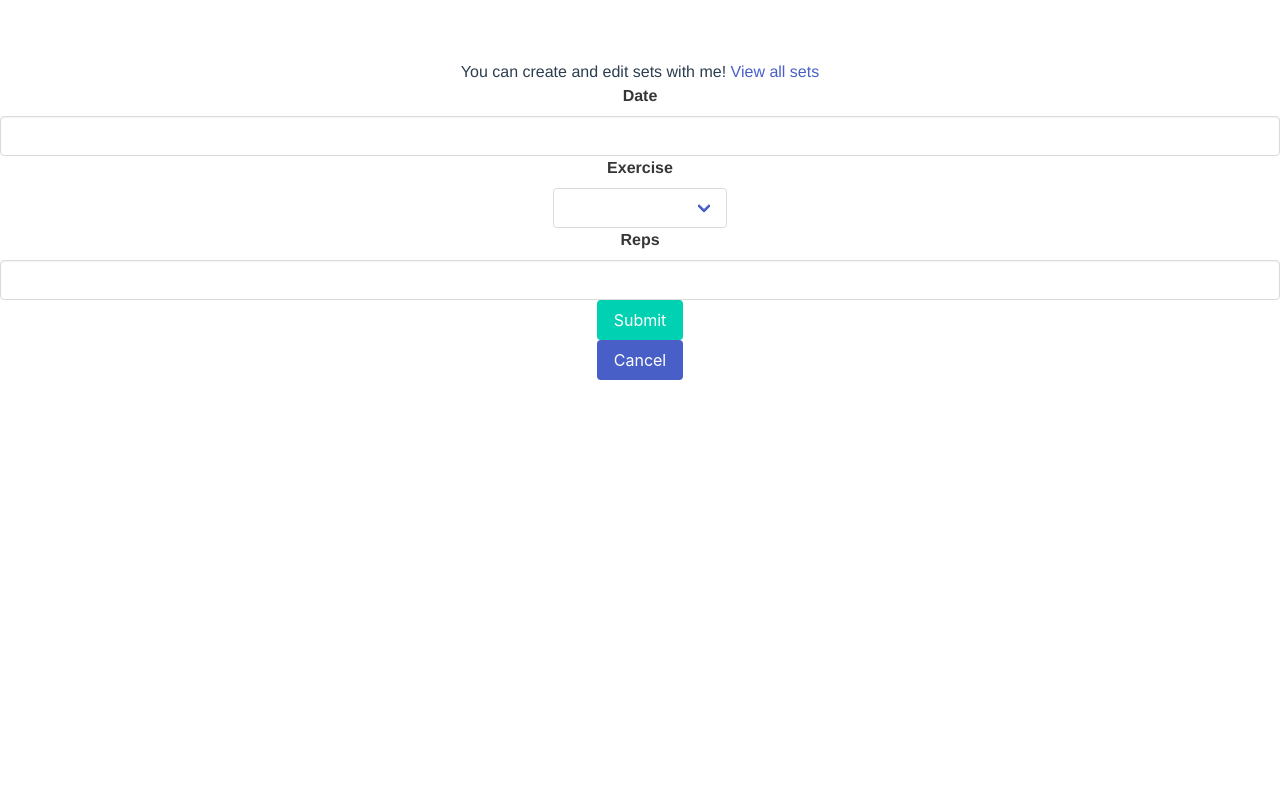
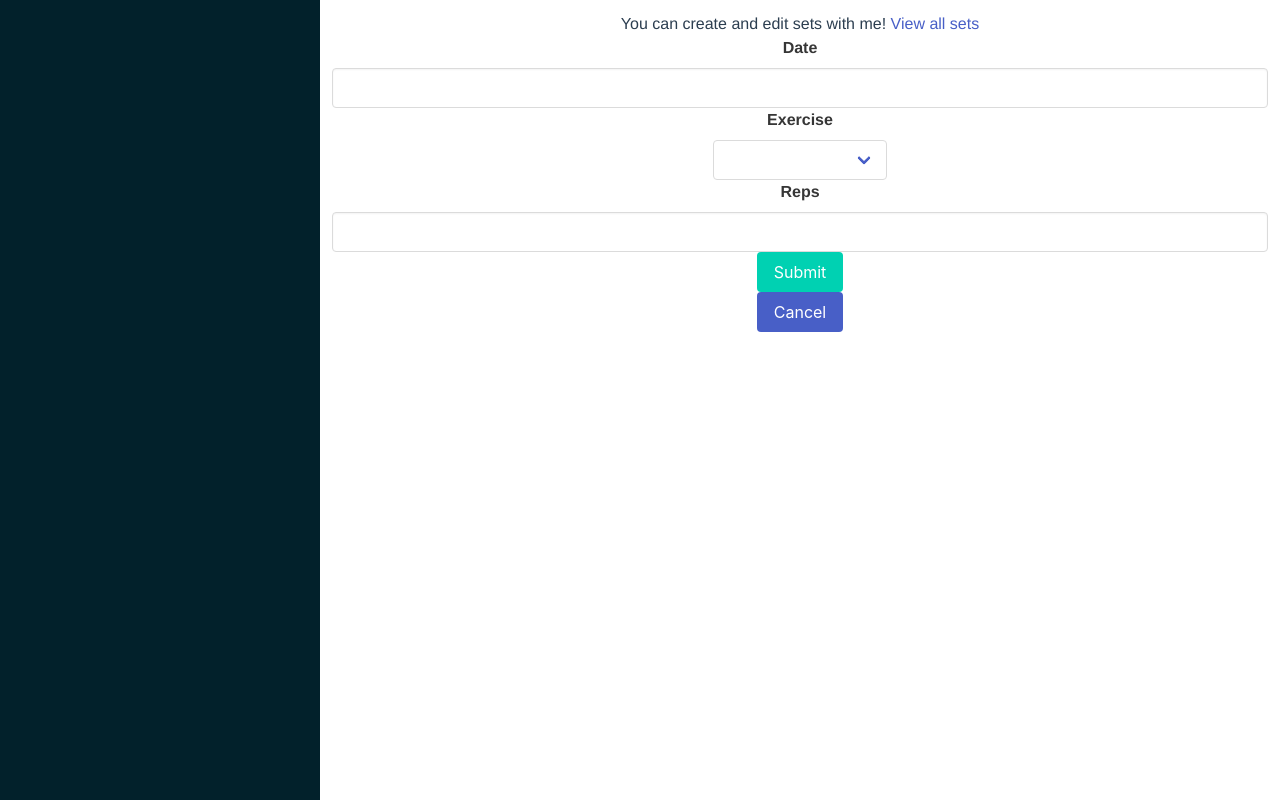
Before and after one commit to abunuwas/gym-vue, a Vue app: page /sets/create in a window 1280 px wide. Built offline with nearby package versions, Linux system fonts and the light colour scheme.

Commit message:
Add core styling

```diff
--- a/index.html
+++ b/index.html
@@ -3,6 +3,8 @@
   <head>
     <meta charset="utf-8">
     <title>gym-vue</title>
+    <meta name="viewport" content="width=device-width, initial-scale=1.0">
+    <link href="https://maxcdn.bootstrapcdn.com/font-awesome/4.7.0/css/font-awesome.min.css" rel="stylesheet" integrity="sha384-wvfXpqpZZVQGK6TAh5PVlGOfQNHSoD2xbE+QkPxCAFlNEevoEH3Sl0sibVcOQVnN" crossorigin="anonymous">
   </head>
   <body>
     <div id="app"></div>
--- a/src/app/App.vue
+++ b/src/app/App.vue
@@ -1,6 +1,11 @@
 <template>
   <div id="app">
-    <router-view></router-view>
+    <div class="columns app-container">
+      <div class="column is-3 sidebar"></div>
+      <div class="column">
+        <router-view></router-view>
+      </div>
+    </div>
   </div>
 </template>
 
@@ -17,6 +22,50 @@
     -moz-osx-font-smoothing: grayscale;
     text-align: center;
     color: #2c3e50;
-    margin-top: 60px;
+
+    position: absolute;
+    width: 100%;
+    height: 100%;
+    display: flex;
+    flex-direction: column;
+  }
+  .columns.app-container {
+    flex: 1;
+    display: block;
+    padding: 0;
+    margin: 0;
+  }
+  @media only screen and (min-device-width : 769px) {
+    .columns.app-container {
+      display: flex
+    }
+  }
+  .columns.app-container:last-child {
+    margin-bottom: 0;
+  }
+  .sidebar {
+    background-color: #02212B;
+
+    .brand {
+      font-size: 36px;
+      color: #ffffff;
+      margin: 40px 0 20px 20px;
+      vertical-align: top;
+      img {
+        margin: 4px;
+        max-width: 24%;
+        display: inline;
+      }
+    }
+  }
+
+  .table td, .table th {
+    background-color: #bbbbbb;
+  }
+  tbody tr {
+    background-color: rgba(34, 109, 59, 0.2);
+  }
+  .is-delinquent {
+    background-color: rgba(148, 62, 46, 0.2);
   }
 </style>
```
